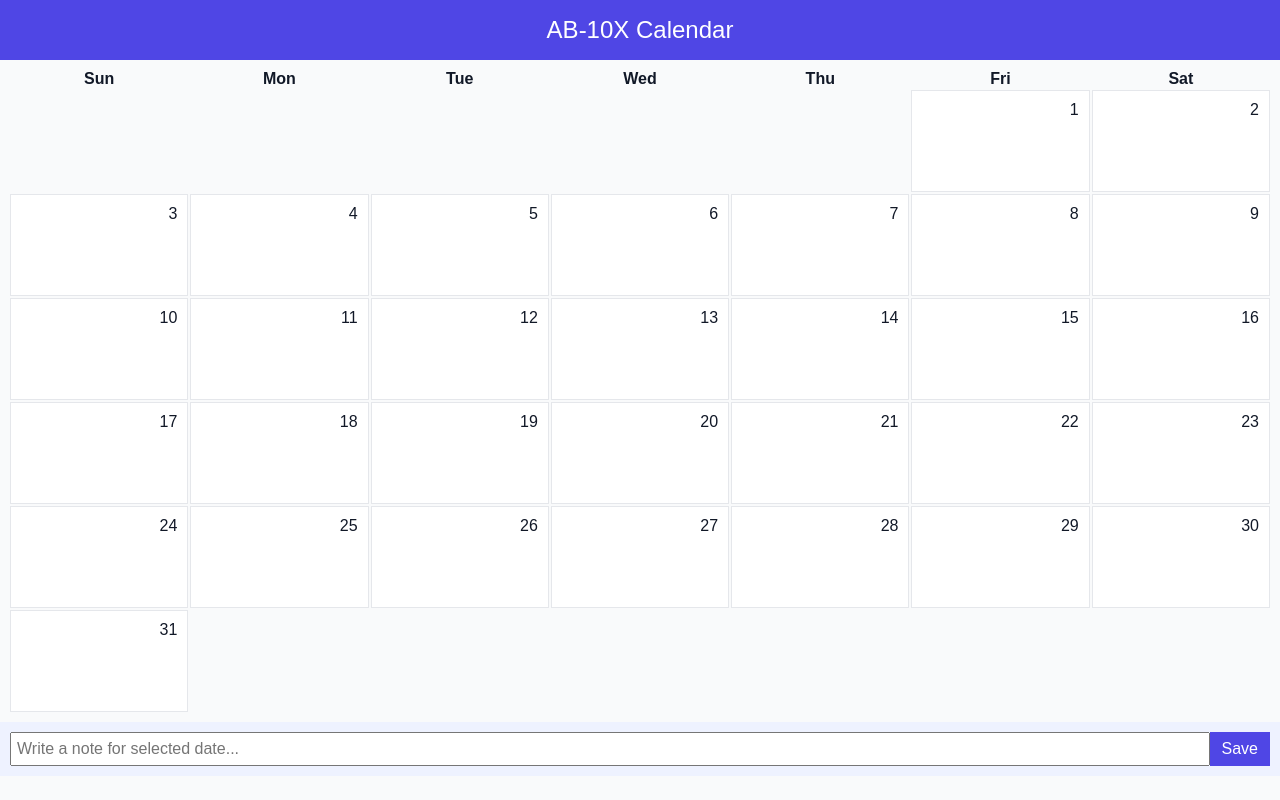
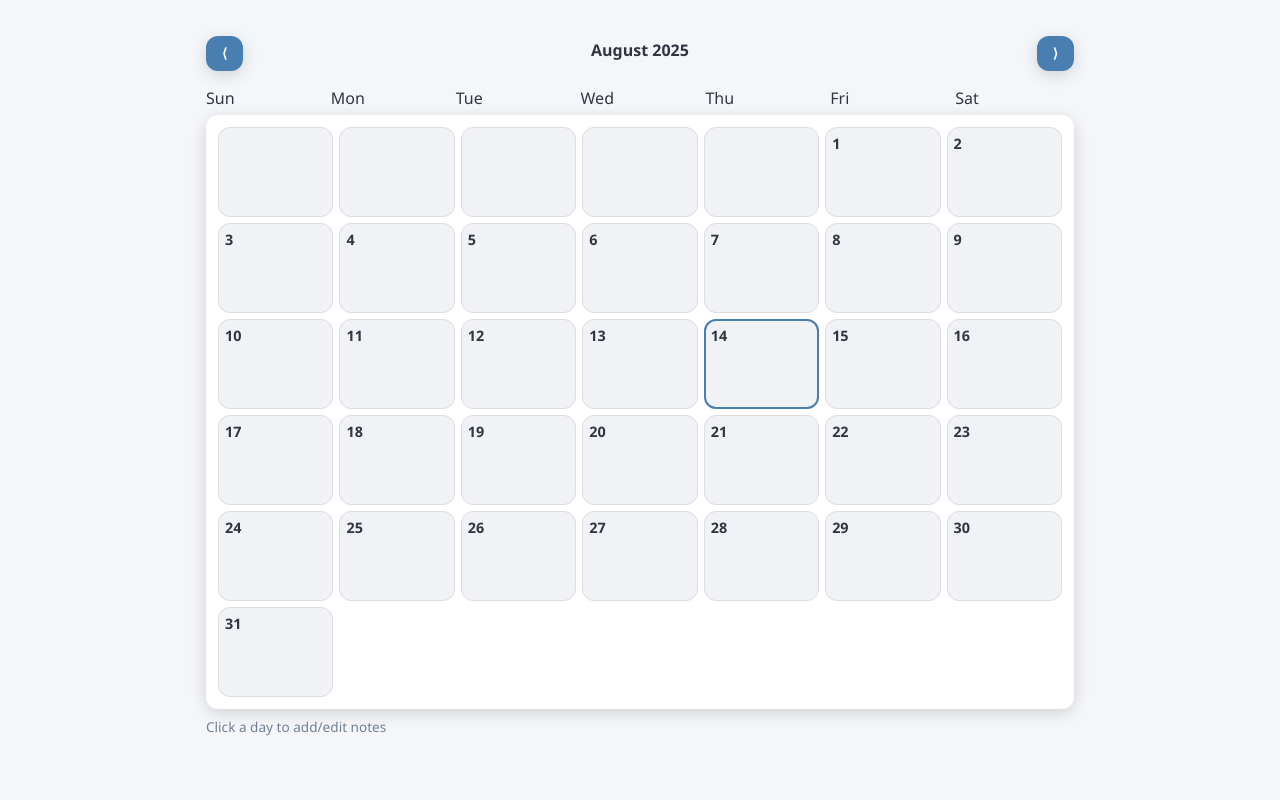
Before and after one commit to nsword2716-netizen/AB-10X-calendar, a plain HTML site: page index.html in a window 1280 px wide. Drawn offline with Linux system fonts and the light colour scheme.

Commit message:
Update index.html

```diff
--- a/index.html
+++ b/index.html
@@ -15,142 +15,120 @@
 <meta name="viewport" content="width=device-width, initial-scale=1.0">
 <title>AB-10X Calendar</title>
 <link rel="manifest" href="manifest.json">
-<meta name="theme-color" content="#4f46e5">
 <style>
-    body {
-        font-family: Arial, sans-serif;
-        margin: 0; padding: 0;
-        background: #f9fafb;
-        color: #111827;
-    }
-    header {
-        background: #4f46e5;
-        color: white;
-        padding: 1rem;
-        text-align: center;
-        font-size: 1.5rem;
-    }
-    #calendar {
-        display: grid;
-        grid-template-columns: repeat(7, 1fr);
-        gap: 2px;
-        padding: 10px;
-    }
-    .day {
-        background: white;
-        padding: 10px;
-        text-align: right;
-        min-height: 80px;
-        border: 1px solid #e5e7eb;
-        display: flex;
-        flex-direction: column;
-        justify-content: space-between;
-    }
-    .note {
-        font-size: 0.8rem;
-        background: #e0e7ff;
-        padding: 2px 4px;
-        border-radius: 3px;
-        margin-top: 5px;
-        flex-grow: 1;
-    }
-    #noteBox {
-        display: flex;
-        padding: 10px;
-        background: #eef2ff;
-    }
-    #noteText {
-        flex-grow: 1;
-        padding: 5px;
-        font-size: 1rem;
-    }
-    #saveNote {
-        background: #4f46e5;
-        color: white;
-        border: none;
-        padding: 8px 12px;
-        cursor: pointer;
-        font-size: 1rem;
-    }
+  :root {
+    --bg: #f5f6fa;
+    --panel: #ffffff;
+    --text: #2f3640;
+    --accent: #487eb0;
+    --muted: #718093;
+    --shadow: 0 4px 16px rgba(0,0,0,0.15);
+    --radius: 12px;
+    --gap: 10px;
+  }
+  * {box-sizing:border-box;}
+  body {margin:0; font-family:'Segoe UI',sans-serif; background:var(--bg); color:var(--text);}
+  .app {max-width:900px; margin:20px auto; padding:16px;}
+  .toolbar {display:flex; justify-content:space-between; align-items:center; margin-bottom:16px;}
+  .title {font-size:1.8rem; font-weight:700;}
+  .btn {padding:10px 16px; border:none; border-radius:var(--radius); background:var(--accent); color:#fff; cursor:pointer; font-weight:600; box-shadow:var(--shadow); transition:0.15s;}
+  .btn:hover {transform:translateY(-2px);}
+  .calendar {display:grid; grid-template-columns:repeat(7,1fr); gap:6px; background:var(--panel); padding:12px; border-radius:var(--radius); box-shadow:var(--shadow);}
+  .dow div {text-align:center; font-weight:700; color:var(--muted); font-size:0.85rem;}
+  .cell {min-height:90px; border-radius:var(--radius); background:#f1f2f6; border:1px solid #dcdde1; padding:6px; cursor:pointer; position:relative; transition:0.2s;}
+  .cell:hover {background:#dcdde1;}
+  .cell.today {outline:2px solid var(--accent); outline-offset:-2px;}
+  .date {font-weight:700; font-size:0.9rem; margin-bottom:4px;}
+  .dot {position:absolute; right:6px; bottom:6px; width:8px; height:8px; border-radius:50%; background:var(--accent);}
+  dialog.modal {border:none; border-radius:var(--radius); padding:0; background:var(--panel); box-shadow:var(--shadow); width:min(500px,90vw);}
+  dialog.modal header, dialog.modal footer {padding:12px; border-bottom:1px solid #dcdde1;}
+  dialog.modal footer {border-bottom:none; display:flex; justify-content:flex-end; gap:8px;}
+  .modal .body {padding:12px; display:grid; gap:8px;}
+  textarea.text, input.text {width:100%; padding:8px; border-radius:var(--radius); border:1px solid #dcdde1; font-family:inherit;}
+  .legend {display:flex; gap:8px; margin-top:8px; font-size:0.85rem; color:var(--muted);}
+  .monthYear {text-align:center; font-weight:700; margin-bottom:8px;}
+  .calendarHeader {display:grid; grid-template-columns:repeat(7,1fr); gap:6px; margin-bottom:6px;}
 </style>
 </head>
 <body>
-
-<header>AB-10X Calendar</header>
-
-<div id="calendar"></div>
-
-<div id="noteBox">
-    <input type="text" id="noteText" placeholder="Write a note for selected date...">
-    <button id="saveNote">Save</button>
+<div class="app">
+  <div class="toolbar">
+    <button class="btn" id="prevMonth">⟨</button>
+    <div class="monthYear" id="monthYear"></div>
+    <button class="btn" id="nextMonth">⟩</button>
+  </div>
+  <div class="calendarHeader" id="dowHeader"></div>
+  <div class="calendar" id="calendarGrid"></div>
+  <div class="legend">Click a day to add/edit notes</div>
 </div>
 
+<dialog class="modal" id="eventModal">
+  <header>Edit Day</header>
+  <div class="body">
+    <label for="eventText">Notes:</label>
+    <textarea id="eventText" class="text" rows="6"></textarea>
+  </div>
+  <footer>
+    <button class="btn" id="cancelEvent">Cancel</button>
+    <button class="btn" id="saveEvent">Save</button>
+  </footer>
+</dialog>
+
 <script>
-const calendarEl = document.getElementById("calendar");
-const noteInput = document.getElementById("noteText");
-const saveNoteBtn = document.getElementById("saveNote");
-let selectedDate = null;
-let notes = JSON.parse(localStorage.getItem("calendarNotes") || "{}");
+const state = { year:new Date().getFullYear(), month:new Date().getMonth(), events:{} };
+const calendarGrid=document.getElementById('calendarGrid');
+const monthYear=document.getElementById('monthYear');
+const dowHeader=document.getElementById('dowHeader');
+const DOW=['Sun','Mon','Tue','Wed','Thu','Fri','Sat'];
 
-function generateCalendar(year, month) {
-    calendarEl.innerHTML = "";
-    const firstDay = new Date(year, month, 1).getDay();
-    const daysInMonth = new Date(year, month + 1, 0).getDate();
-    const weekdays = ["Sun", "Mon", "Tue", "Wed", "Thu", "Fri", "Sat"];
+function pad2(n){return String(n).padStart(2,'0');}
+function ymd(y,m,d){return `${y}-${pad2(m+1)}-${pad2(d)}`;}
+function daysInMonth(y,m){return new Date(y,m+1,0).getDate();}
+function firstDay(y,m){return new Date(y,m,1).getDay();}
 
-    weekdays.forEach(day => {
-        const headerCell = document.createElement("div");
-        headerCell.textContent = day;
-        headerCell.style.fontWeight = "bold";
-        headerCell.style.textAlign = "center";
-        calendarEl.appendChild(headerCell);
-    });
-
-    for (let i = 0; i < firstDay; i++) {
-        const emptyCell = document.createElement("div");
-        calendarEl.appendChild(emptyCell);
-    }
-
-    for (let d = 1; d <= daysInMonth; d++) {
-        const dateKey = `${year}-${month+1}-${d}`;
-        const dayCell = document.createElement("div");
-        dayCell.className = "day";
-        dayCell.innerHTML = `<div>${d}</div>`;
-
-        if (notes[dateKey]) {
-            const noteEl = document.createElement("div");
-            noteEl.className = "note";
-            noteEl.textContent = notes[dateKey];
-            dayCell.appendChild(noteEl);
-        }
-
-        dayCell.addEventListener("click", () => {
-            selectedDate = dateKey;
-            noteInput.value = notes[dateKey] || "";
-        });
-
-        calendarEl.appendChild(dayCell);
-    }
+function renderDOW(){
+  dowHeader.innerHTML='';
+  DOW.forEach(d=>{const el=document.createElement('div'); el.textContent=d; dowHeader.appendChild(el);});
 }
 
-saveNoteBtn.addEventListener("click", () => {
-    if (!selectedDate) {
-        alert("Please select a date first.");
-        return;
-    }
-    notes[selectedDate] = noteInput.value;
-    localStorage.setItem("calendarNotes", JSON.stringify(notes));
-    generateCalendar(new Date().getFullYear(), new Date().getMonth());
+function renderCalendar(){
+  monthYear.textContent=`${new Date(state.year,state.month).toLocaleString('default',{month:'long'})} ${state.year}`;
+  calendarGrid.innerHTML='';
+  const y=state.year,m=state.month,total=daysInMonth(y,m),start=firstDay(y,m);
+  // previous month fill
+  for(let i=0;i<start;i++){
+    const cell=document.createElement('div'); cell.className='cell out'; calendarGrid.appendChild(cell);
+  }
+  for(let d=1;d<=total;d++){
+    const cell=document.createElement('div'); cell.className='cell';
+    const key=ymd(y,m,d); cell.dataset.date=key;
+    const dateEl=document.createElement('div'); dateEl.className='date'; dateEl.textContent=d; cell.appendChild(dateEl);
+    if(state.events[key]&&state.events[key].trim()){ const dot=document.createElement('div'); dot.className='dot'; cell.appendChild(dot);}
+    cell.addEventListener('click',()=>openEventModal(key));
+    if(new Date().toDateString()===new Date(y,m,d).toDateString()){ cell.classList.add('today'); }
+    calendarGrid.appendChild(cell);
+  }
+}
+
+const eventModal=document.getElementById('eventModal');
+const eventText=document.getElementById('eventText');
+let selectedDate=null;
+
+function openEventModal(dateKey){selectedDate=dateKey; eventText.value=state.events[dateKey]||''; eventModal.showModal();}
+document.getElementById('cancelEvent').addEventListener('click',()=>eventModal.close());
+document.getElementById('saveEvent').addEventListener('click',()=>{
+  if(selectedDate){ const v=eventText.value.trim(); if(v) state.events[selectedDate]=v; else delete state.events[selectedDate]; renderCalendar(); eventModal.close(); }
 });
 
-generateCalendar(new Date().getFullYear(), new Date().getMonth());
+document.getElementById('prevMonth').addEventListener('click',()=>{
+  state.month--; if(state.month<0){state.month=11; state.year--;} renderCalendar();
+});
+document.getElementById('nextMonth').addEventListener('click',()=>{
+  state.month++; if(state.month>11){state.month=0; state.year++;} renderCalendar();
+});
 
-// PWA Service Worker Registration
-if ("serviceWorker" in navigator) {
-    navigator.serviceWorker.register("service-worker.js")
-        .then(() => console.log("Service Worker registered"));
-}
+renderDOW();
+renderCalendar();
 </script>
-
 </body>
 </html>
```
